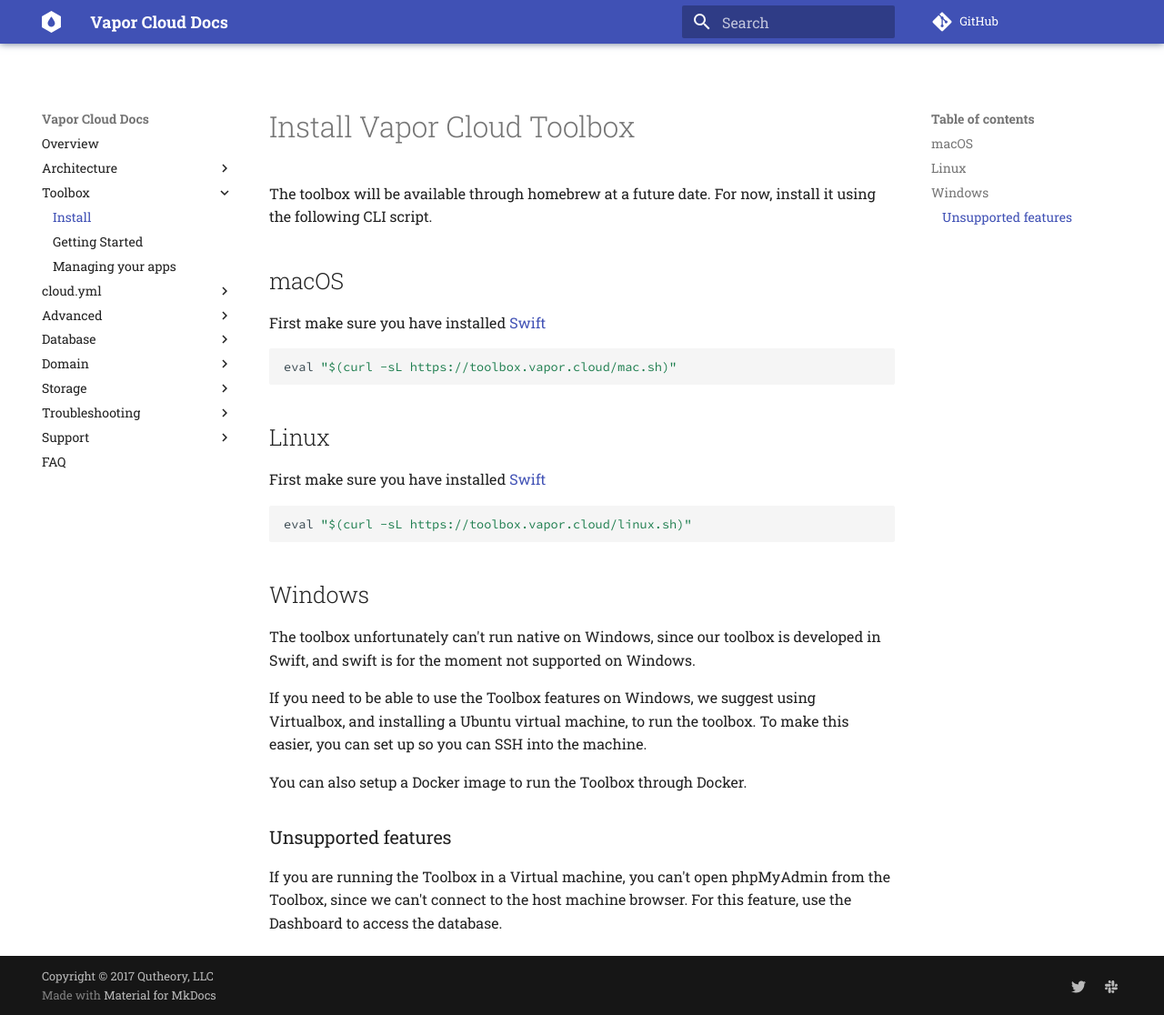
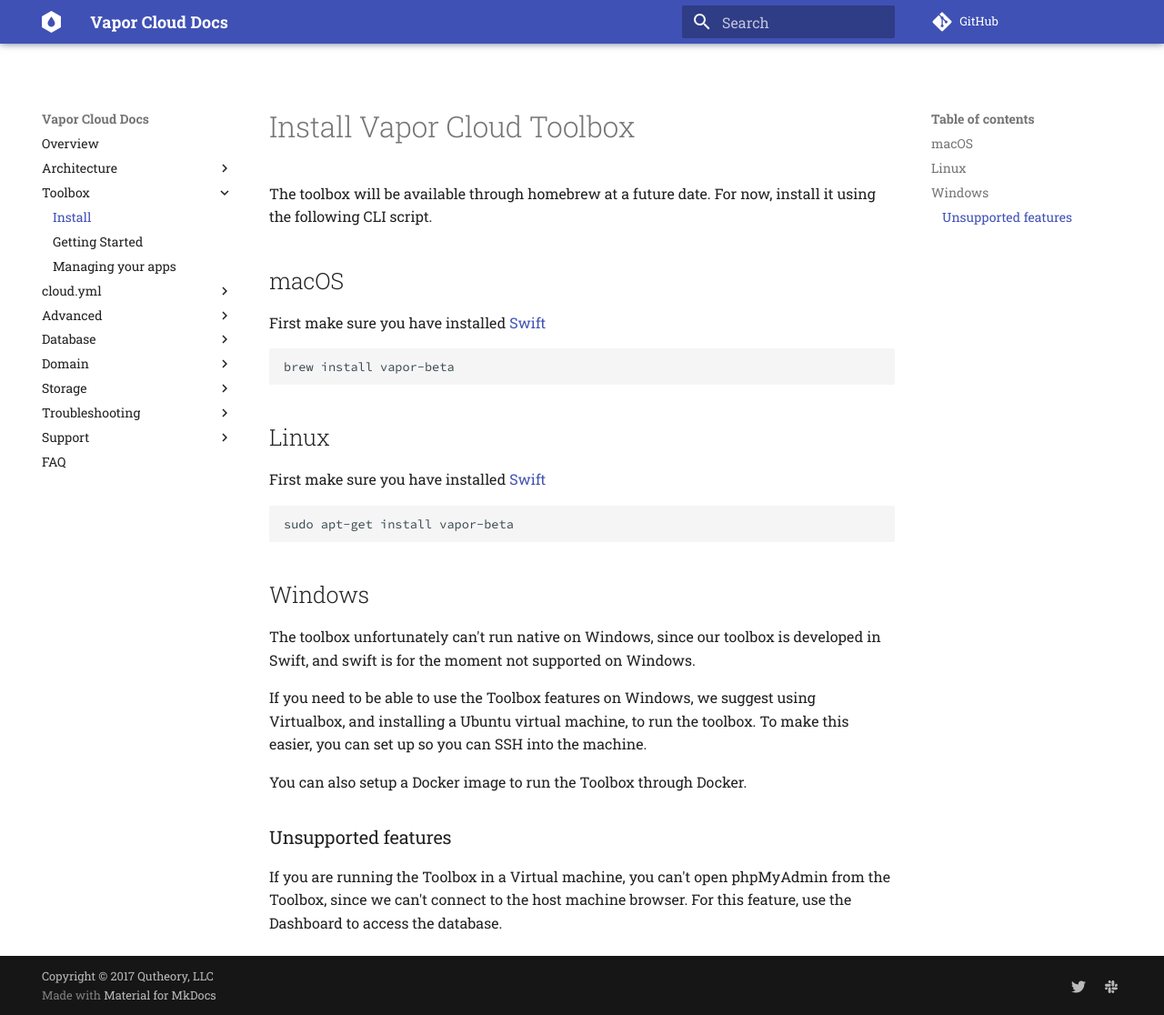
Before and after one commit to qutheory/cloud-documentation, an MkDocs documentation site: the page built from docs/toolbox/install.md, in a window 1280 px wide and 1116 px high. Shown: the whole window at 91% size. Built offline with MkDocs 1.6.1 and Material for MkDocs 9.7.7, drawn with Linux system fonts in a browser that asks for light colours; comment, search, counter and statistics services are not loaded; old or Windows-style settings are respelled for this version of MkDocs.

Commit message:
Updating install instructions

````diff
--- a/docs/toolbox/install.md
+++ b/docs/toolbox/install.md
@@ -7,7 +7,7 @@
 First make sure you have installed [Swift](https://docs.vapor.codes/2.0/getting-started/install-on-macos/)
 
 ```
-eval "$(curl -sL https://toolbox.vapor.cloud/mac.sh)"
+brew install vapor-beta
 ```
 
 ## Linux
@@ -15,7 +15,7 @@
 First make sure you have installed [Swift](https://docs.vapor.codes/2.0/getting-started/install-on-ubuntu/)
 
 ```
-eval "$(curl -sL https://toolbox.vapor.cloud/linux.sh)"
+sudo apt-get install vapor-beta
 ```
 
 ## Windows
````
